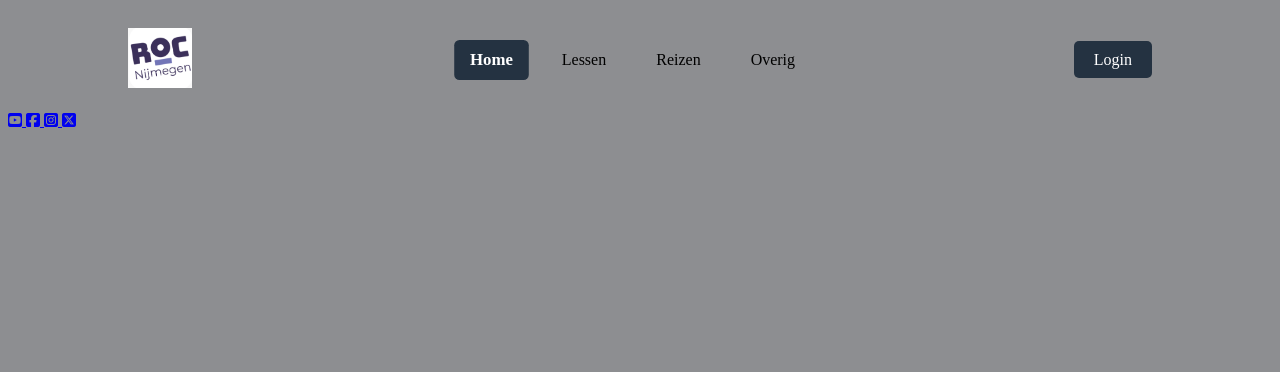
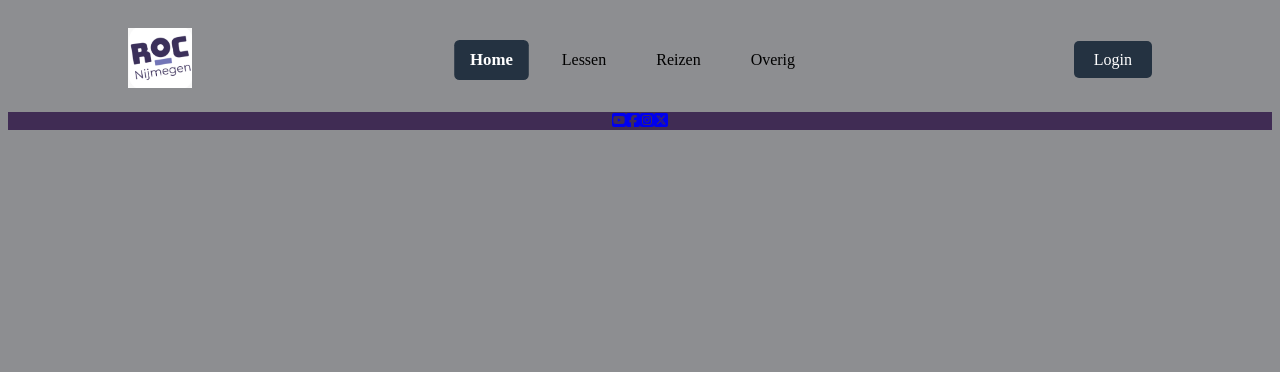
Before and after one commit to kiano948729/ProjectWeek1, a PHP site: page / in a window 1280 px wide. Shown: the top 372 px of the page. Run offline with PHP 8.4, Linux system fonts and the light colour scheme; some libraries are stand-ins or nearby versions.

Commit message:
Update style.css

```diff
--- a/css/style.css
+++ b/css/style.css
@@ -275,12 +275,12 @@ header {
 
 
 
-<<<<<<< HEAD
+
 /* overig pagina */
 .ButtonsMedia {
     display: flex;
     justify-content: center;
-    align-items: center;
+    background-color: rgba(64, 44, 84)
 }
 
 
@@ -327,6 +327,5 @@ header {
 
 
 
-=======
+
 /* overig pagina */
->>>>>>> 6fcf2df017a89e2104e864f8355fce031c5667e1
```
